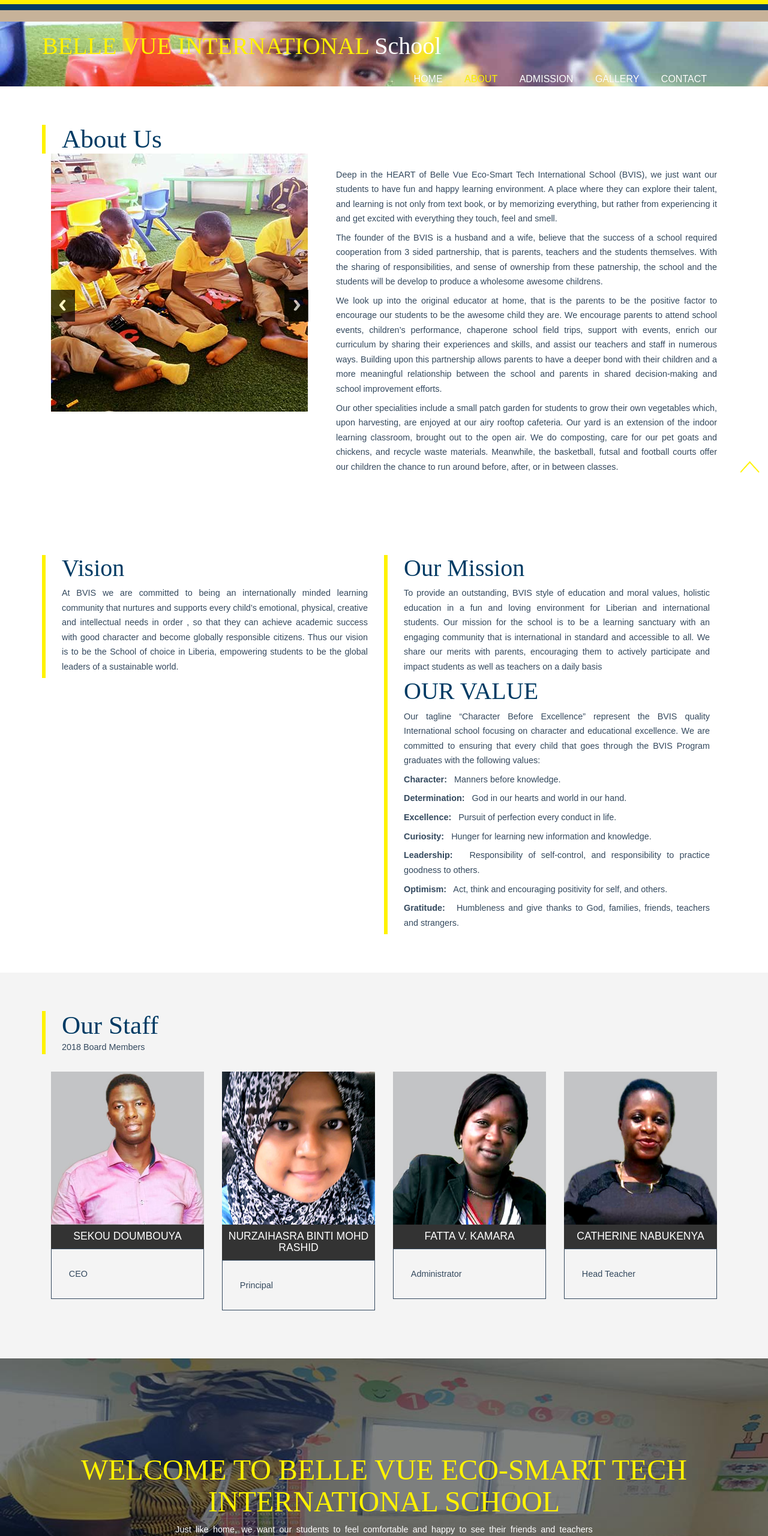
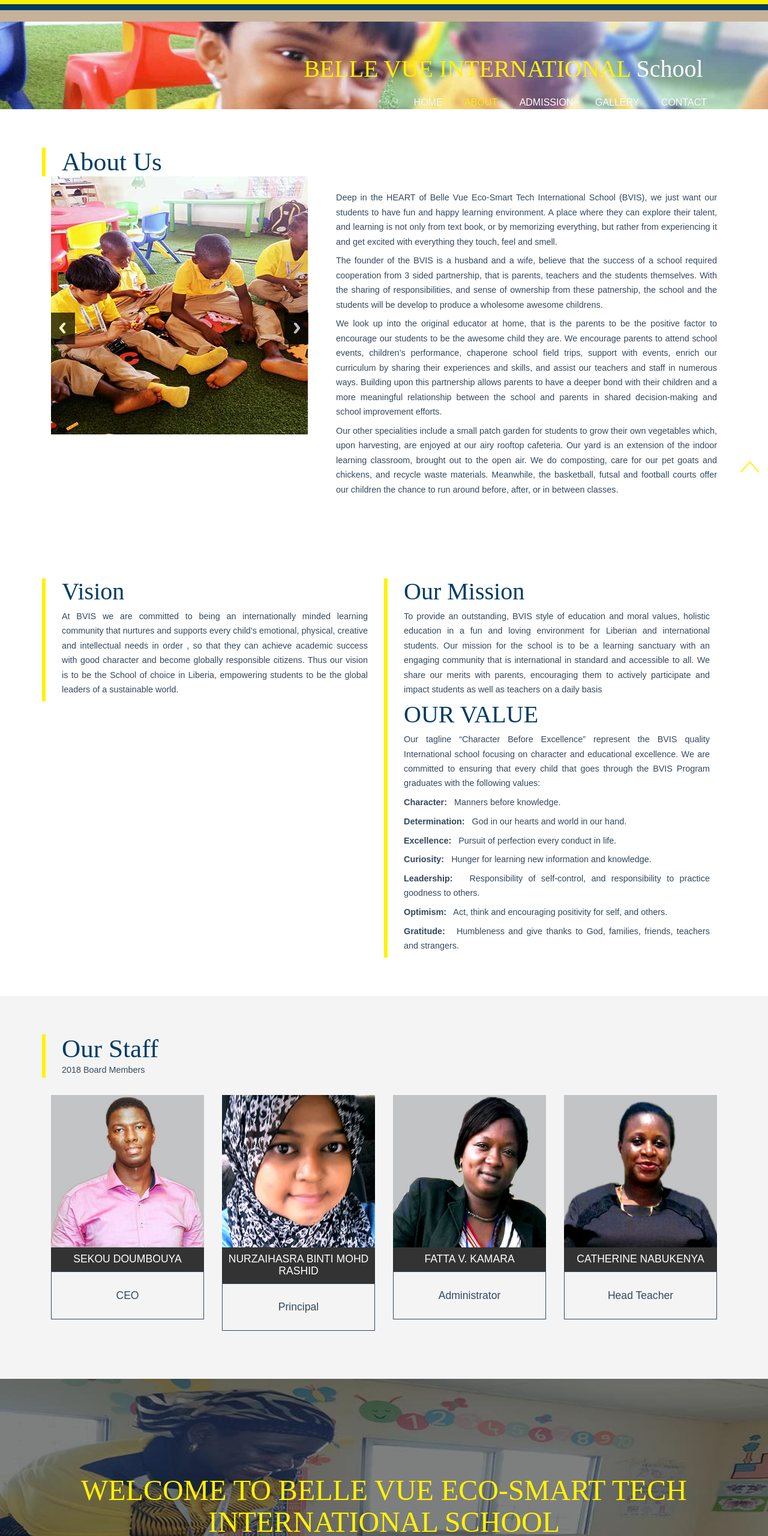
Before and after one commit to thomaswebsite/thomaswebsite.github.io, a plain HTML site: page about.html in a window 1280 px wide. Shown: the top 2560 px of the page at 60% size. Drawn offline with Linux system fonts and the light colour scheme; a web font is replaced by a local one.

Commit message:
Update style.css

```diff
--- a/css/style.css
+++ b/css/style.css
@@ -45,7 +45,10 @@ label{
   padding: 3.2em 0 0 0;
 }
 .logo {
-	float:left;
+	float:right;
+  margin-top: 2.4em;
+  margin-right: 2.4em;
+
 }
 .logo  a h1{
   font-size: 2.7em;
@@ -195,7 +198,7 @@ label{
 }
 .callbacks_container {
   position: relative;
-  float: left;
+  float: right;
   width: 100%;
 }
 .callbacks {
@@ -398,10 +401,10 @@ label{
 	  border-left: 6px solid #fff200;
 	}
 
-.side-2 {
-	  padding: 0 27px 0 27px;
-	  border-right: 6px solid #fff200;
-	}
+  .side-2 {
+    padding: 0 27px 0 27px;
+    border-right: 6px solid #fff200;
+  }
 
 /*--services--*/
 .service-section {
@@ -711,9 +714,10 @@ font-size:3.3em;
 }
 .member-grids p {
   color: #34495E;
+  text-align: center;
   font-weight: 400;
-  font-size: 0.9em;
-  line-height: 1.7em;
+  font-size: 1.1em;
+  line-height: 0.4em;
   padding:2em;
   border:1px solid #34495E;
 }
```
